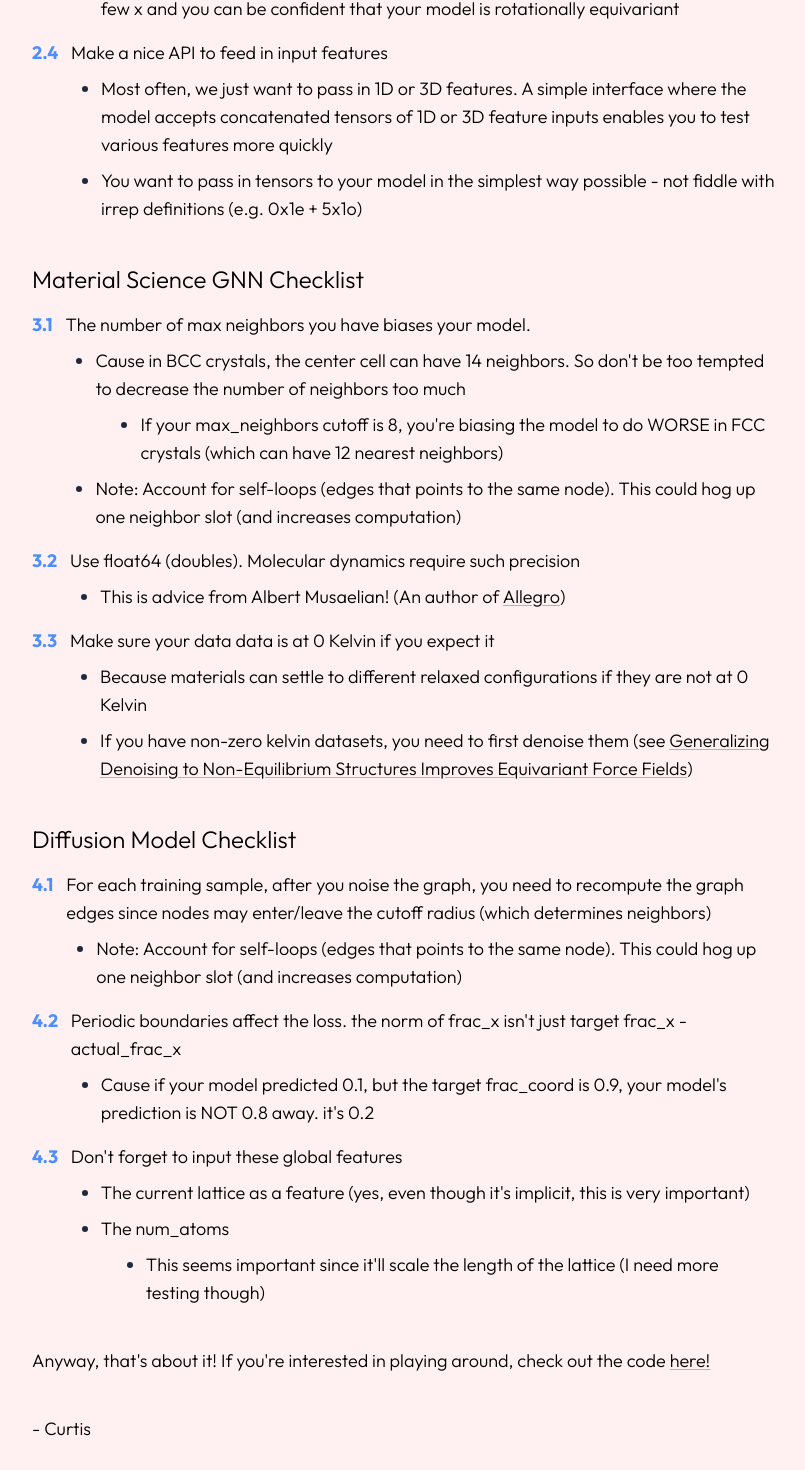
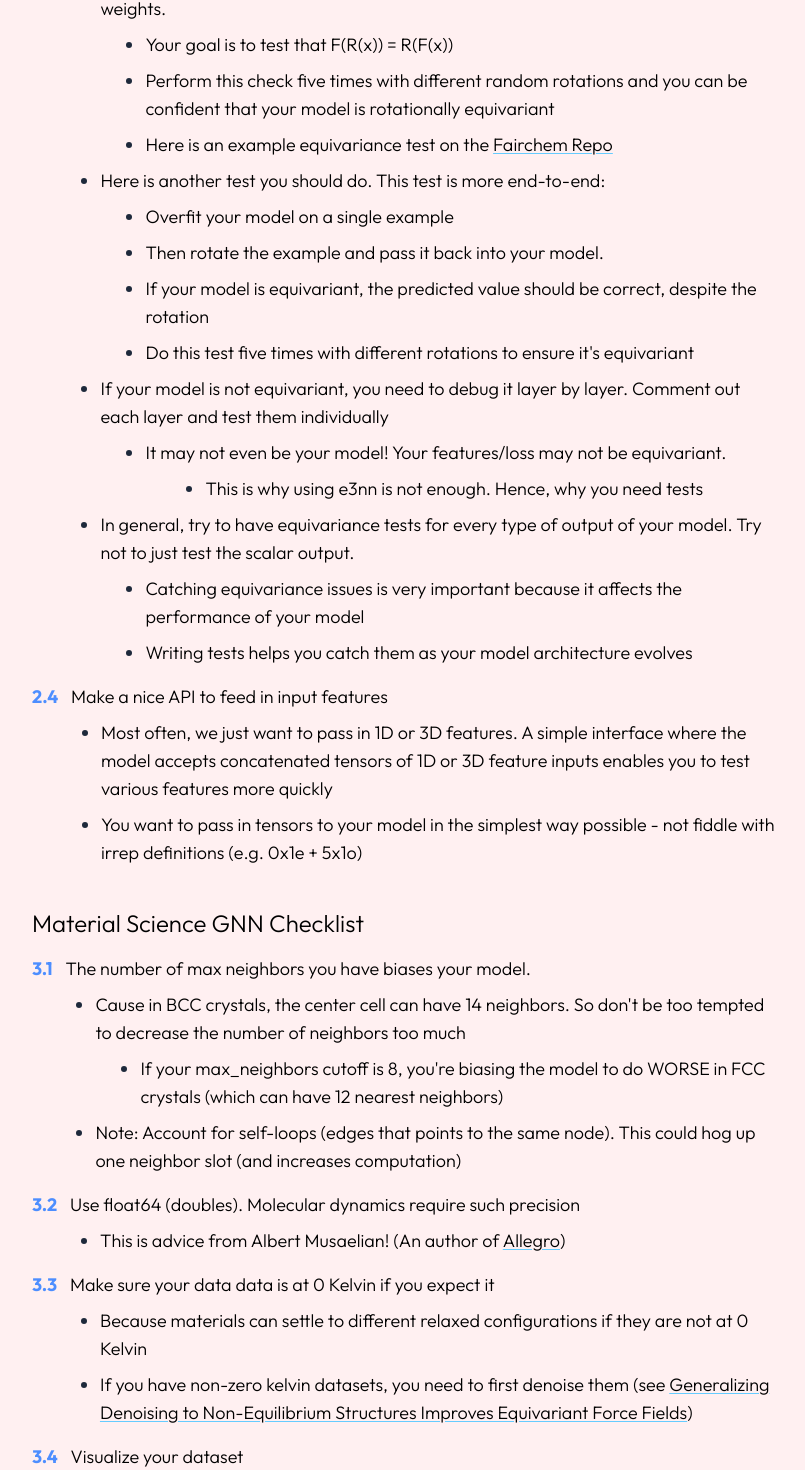
Before and after one commit to chongcurtis/chongcurtis.github.io, a Next.js app: page /materials/egnn_checklist in a window 1280 px wide. Shown: the part 1297-2767 px from the top of the page, without its empty margins (236-1041 px from the left). Built offline with nearby package versions, Linux system fonts and the light colour scheme.

Commit message:
added lots of tips for equivariance testing

```diff
--- a/src/pages/materials/egnn_checklist.tsx
+++ b/src/pages/materials/egnn_checklist.tsx
@@ -3,7 +3,7 @@ import { EasyList } from "@/pages/materials/EasyList";
 import Link from "next/link";
 import React from "react";
 
-export default function Polymers() {
+export default function EgnnChecklist() {
     const prevAnimation = React.useRef(null);
     React.useEffect(() => {
         return initAnimations(NORMAL_ANIMATION_TRIGGER_DECIMAL, prevAnimation);
@@ -50,6 +50,14 @@ export default function Polymers() {
                         className="underline-on-scroll after:bg-sleepover-secondary"
                     >
                         Diffusion Model Checklist
+                    </a>
+                </li>
+                <li className="">
+                    <a
+                        href="#bonus-checklist"
+                        className="underline-on-scroll after:bg-sleepover-secondary"
+                    >
+                        Bonus Checklist
                     </a>
                 </li>
             </ul>
@@ -124,11 +132,86 @@ export default function Polymers() {
                     },
                     {
                         beforeContent: "2.3",
-                        content: "Construct equivariant test cases",
+                        content: "Test your models for equivariance",
                         children: [
                             {
                                 content:
-                                    "You don't even need to have your model trained to do this. Just run it on raw weights. Your goal is to test that F(R(x)) = R(F(x)). do this for a set of random rotations and a few x and you can be confident that your model is rotationally equivariant",
+                                    "You don't even need to have your model trained to do this. Just test it on untrained weights.",
+                                children: [
+                                    {
+                                        content: "Your goal is to test that F(R(x)) = R(F(x))",
+                                    },
+                                    {
+                                        content:
+                                            "Perform this check five times with different random rotations and you can be confident that your model is rotationally equivariant",
+                                    },
+                                    {
+                                        content: (
+                                            <p>
+                                                Here is an example equivariance test on the{" "}
+                                                <Link
+                                                    href="https://github.com/FAIR-Chem/fairchem/blob/main/tests/core/models/test_gemnet.py#L76"
+                                                    className="underline decoration-sleepover-secondary underline-offset-2 hover:decoration-wavy"
+                                                    target="_blank"
+                                                >
+                                                    Fairchem Repo
+                                                </Link>
+                                            </p>
+                                        ),
+                                    },
+                                ],
+                            },
+                            {
+                                content:
+                                    "Here is another test you should do. This test is more end-to-end:",
+                                children: [
+                                    {
+                                        content: "Overfit your model on a single example",
+                                    },
+                                    {
+                                        content:
+                                            "Then rotate the example and pass it back into your model.",
+                                    },
+                                    {
+                                        content:
+                                            "If your model is equivariant, the predicted value should be correct, despite the rotation",
+                                    },
+                                    {
+                                        content:
+                                            "Do this test five times with different rotations to ensure it's equivariant",
+                                    },
+                                ],
+                            },
+                            {
+                                content:
+                                    "If your model is not equivariant, you need to debug it layer by layer. Comment out each layer and test them individually",
+
+                                children: [
+                                    {
+                                        content:
+                                            "It may not even be your model! Your features/loss may not be equivariant.",
+                                        children: [
+                                            {
+                                                content:
+                                                    "This is why using e3nn is not enough. Hence, why you need tests",
+                                            },
+                                        ],
+                                    },
+                                ],
+                            },
+                            {
+                                content:
+                                    "In general, try to have equivariance tests for every type of output of your model. Try not to just test the scalar output.",
+                                children: [
+                                    {
+                                        content:
+                                            "Catching equivariance issues is very important because it affects the performance of your model",
+                                    },
+                                    {
+                                        content:
+                                            "Writing tests helps you catch them as your model architecture evolves",
+                                    },
+                                ],
                             },
                         ],
                     },
@@ -221,6 +304,74 @@ export default function Polymers() {
                             },
                         ],
                     },
+                    {
+                        beforeContent: "3.4",
+                        content: "Visualize your dataset",
+                        children: [
+                            {
+                                content:
+                                    "Please please please do this! I've seen so many teams lose so many days to this. Especially visualize RIGHT BEFORE you pass in the data to the model.",
+                                children: [
+                                    {
+                                        content:
+                                            "Visualization isn't considered fun work. But you still have to do it eventually!",
+                                    },
+                                    {
+                                        content:
+                                            "Especially because it really helps you understand the samples your model struggles on. Also, building the visualization infra isn't that much work",
+                                    },
+                                ],
+                            },
+                            {
+                                content:
+                                    "Visualize the forces in your training data! (make sure they aren’t too large!)",
+                            },
+                            {
+                                content:
+                                    "Make sure that the atoms are centered in the middle of the cells. If they’re not centered, they can end up in the corners of the giant lattice (if you turn off periodic systems)",
+                            },
+                        ],
+                    },
+                    {
+                        beforeContent: "3.5",
+                        content: "Check for exact duplicates in the data",
+                        children: [
+                            {
+                                content:
+                                    "You'd be surprised by the amount of EXACT duplicates across the training AND validation datasets!",
+                            },
+                            {
+                                content: "In general, material science datasets are pretty messy",
+                            },
+                        ],
+                    },
+                    {
+                        beforeContent: "3.6",
+                        content: "Don't train on near-duplicates",
+                        children: [
+                            {
+                                content:
+                                    "For models dealing with molecules, training on 5 different conformer configurations for the same molecule won't yield you as much signal as training on different molecules",
+                                children: [
+                                    {
+                                        content: (
+                                            <p>
+                                                Shoutout to{" "}
+                                                <Link
+                                                    href="https://x.com/CorinWagen"
+                                                    target="_blank"
+                                                    className="underline decoration-sleepover-secondary underline-offset-2 hover:decoration-wavy"
+                                                >
+                                                    Corin Wagen
+                                                </Link>{" "}
+                                                for this!
+                                            </p>
+                                        ),
+                                    },
+                                ],
+                            },
+                        ],
+                    },
                 ]}
             />
             <h3 id="diffusion-model-checklist" className="mt-10 text-2xl">
@@ -271,17 +422,35 @@ export default function Polymers() {
                     },
                 ]}
             />
-            <p className="mt-10">
-                Anyway, that's about it! If you're interested in playing around, check out the code{" "}
-                <a
-                    href="https://github.com/curtischong/polymer-builder"
-                    target="_blank"
-                    className="underline decoration-sleepover-secondary underline-offset-2 hover:decoration-wavy"
-                >
-                    here!
-                </a>
-            </p>
-            <p className="mt-10">- Curtis</p>
+            <h3 id="bonus-checklist" className="mt-10 text-2xl">
+                Bonus Checklist
+            </h3>
+            <p>These are tips I've seen that aren't mentioned often enough</p>
+            <EasyList
+                items={[
+                    {
+                        beforeContent: "5.1",
+                        content: (
+                            <p>
+                                Try to follow the tips on Kaparthy's{" "}
+                                <Link
+                                    href="https://karpathy.github.io/2019/04/25/recipe"
+                                    className="underline decoration-sleepover-secondary underline-offset-2 hover:decoration-wavy"
+                                >
+                                    A Recipe for Training Neural Networks
+                                </Link>
+                            </p>
+                        ),
+                    },
+                    {
+                        beforeContent: "5.2",
+                        content:
+                            "Come up with a list of hypothesis first, then test the ones that are most likely to improve your model first",
+                    },
+                ]}
+            />
+            <p className="mt-10">I hope you find this checklist useful!</p>
+            <p className="mt-4">- Curtis</p>
             <div className="h-96"></div>
         </div>
     );
```
